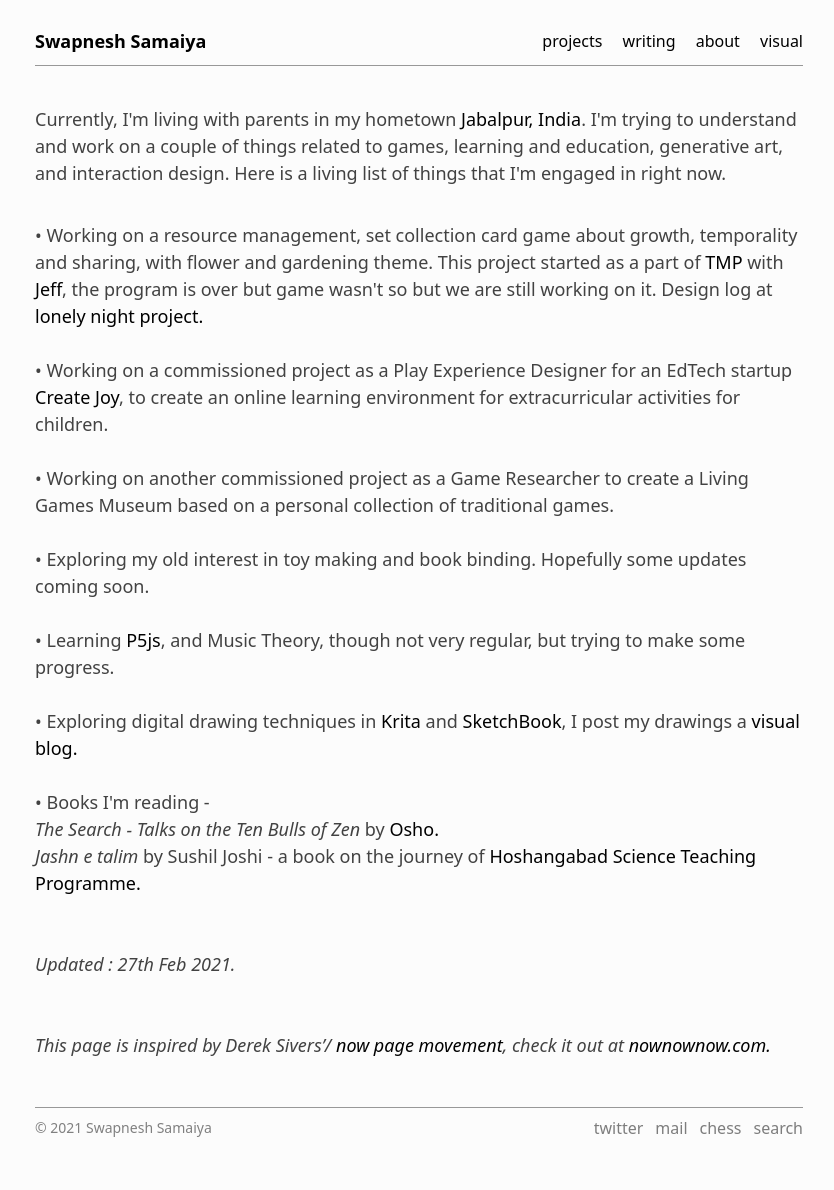
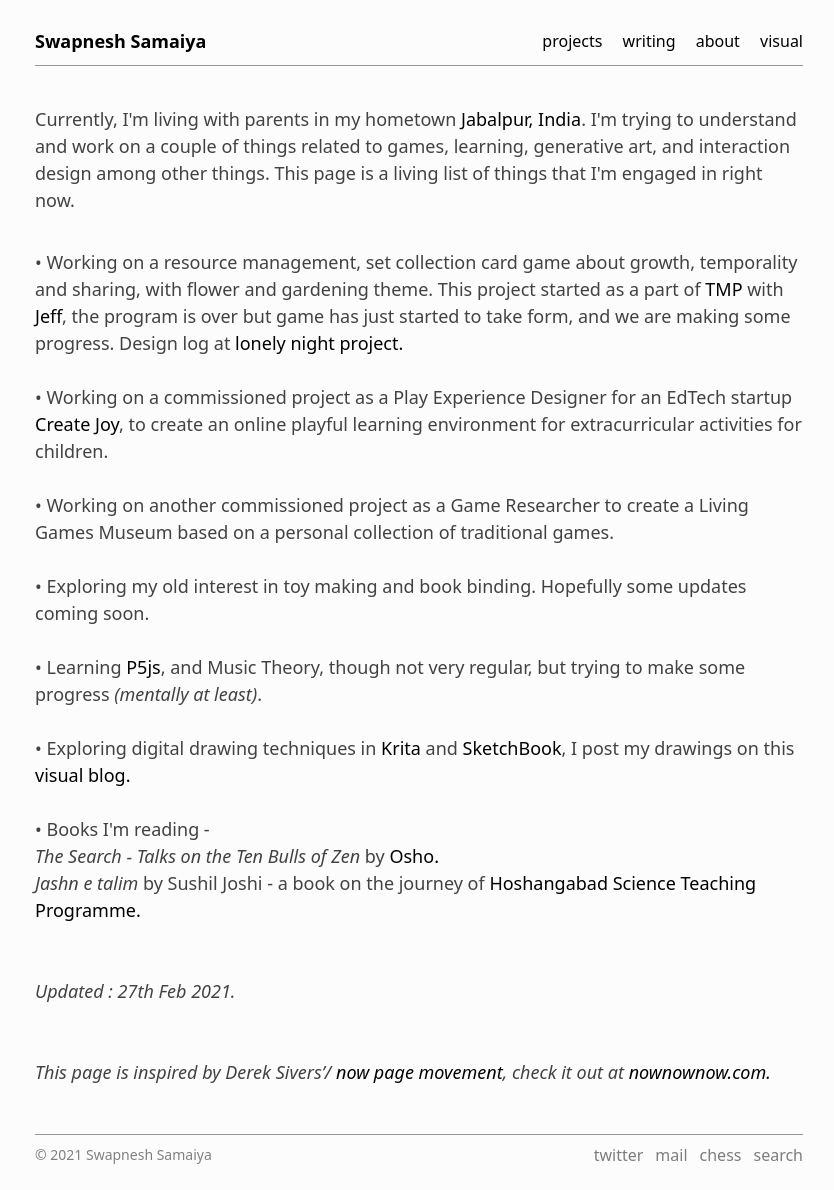
Before and after one commit to bunbutterjam/bunbutterjam.github.io, a Jekyll site: the page built from _pages/now.html, in a window 1280 px wide. Shown: the whole page, without its empty margins (221-1055 px from the left). Built offline with Jekyll 4.4.1, drawn with Linux system fonts in a browser that asks for light colours; before the commit the page ends 1163 px from its top, so only the background shows below that.

Commit message:
now updated

```diff
--- a/_pages/now.html
+++ b/_pages/now.html
@@ -6,27 +6,25 @@ title: Now
 <p>
 
   Currently, I'm living with parents in my hometown <a target="_blank" href="https://en.wikipedia.org/wiki/Jabalpur">Jabalpur, India</a>.
-  I'm trying to understand and work on a couple of things related to games, learning and education, generative art, and
-  interaction
-  design. Here is a living list of things that I'm engaged in right now. <br><br>
+  I'm trying to understand and work on a couple of things related to games, learning, generative art, and
+  interaction design among other things. This page is a living list of things that I'm engaged in right now. <br><br>
 
   <ul>
     <li>&#x2022 Working on a resource management, set collection card game about growth, temporality and sharing, with
       flower and gardening theme. This project started as a part of <a target="_blank"
         href="https://sites.google.com/view/tabletop-mentorship-program">TMP</a> with <a target="_blank"
-        href="https://boardgamegeek.com/boardgamedesigner/8935/jeffrey-d-allers">Jeff</a>, the program is over but game
-      wasn't so but we are still working on it. Design log at <a target="_blank" href="https://lonelynightproject.tumblr.com/">lonely
+        href="https://boardgamegeek.com/boardgamedesigner/8935/jeffrey-d-allers">Jeff</a>, the program is over but game has just started to take form, and we are making some progress. Design log at <a target="_blank" href="https://lonelynightproject.tumblr.com/">lonely
         night
         project.</a> </li><br>
     <li>&#x2022 Working on a commissioned project as a Play Experience Designer for an EdTech startup <a target="_blank"
-        href="https://www.crejo.fun">Create Joy</a>, to create an online learning environment for extracurricular
+        href="https://www.crejo.fun">Create Joy</a>, to create an online playful learning environment for extracurricular
       activities for children. </li><br>
     <li>&#x2022 Working on another commissioned project as a Game Researcher to create a Living Games Museum based on a
       personal collection of traditional games.</li><br>
     <li>&#x2022 Exploring my old interest in toy making and book binding. Hopefully some updates coming soon.</li><br>
-    <li>&#x2022 Learning <a target="_blank" href="https://p5js.org/">P5js</a>, and Music Theory, though not very regular, but trying to make some progress.</li><br>
+    <li>&#x2022 Learning <a target="_blank" href="https://p5js.org/">P5js</a>, and Music Theory, though not very regular, but trying to make some progress <i>(mentally at least)</i>.</li><br>
     <li>&#x2022 Exploring digital drawing techniques in <a target="_blank" href="https://krita.org/en/">Krita</a> and <a target="_blank"
-        href="https://sketchbook.com">SketchBook</a>, I post my drawings a <a target="_blank"
+        href="https://sketchbook.com">SketchBook</a>, I post my drawings on this <a target="_blank"
         href="https://bunbutterjam.tumblr.com/">visual blog.</a> </li><br>
     <li>&#x2022 Books I'm reading -  <br>
 
```
